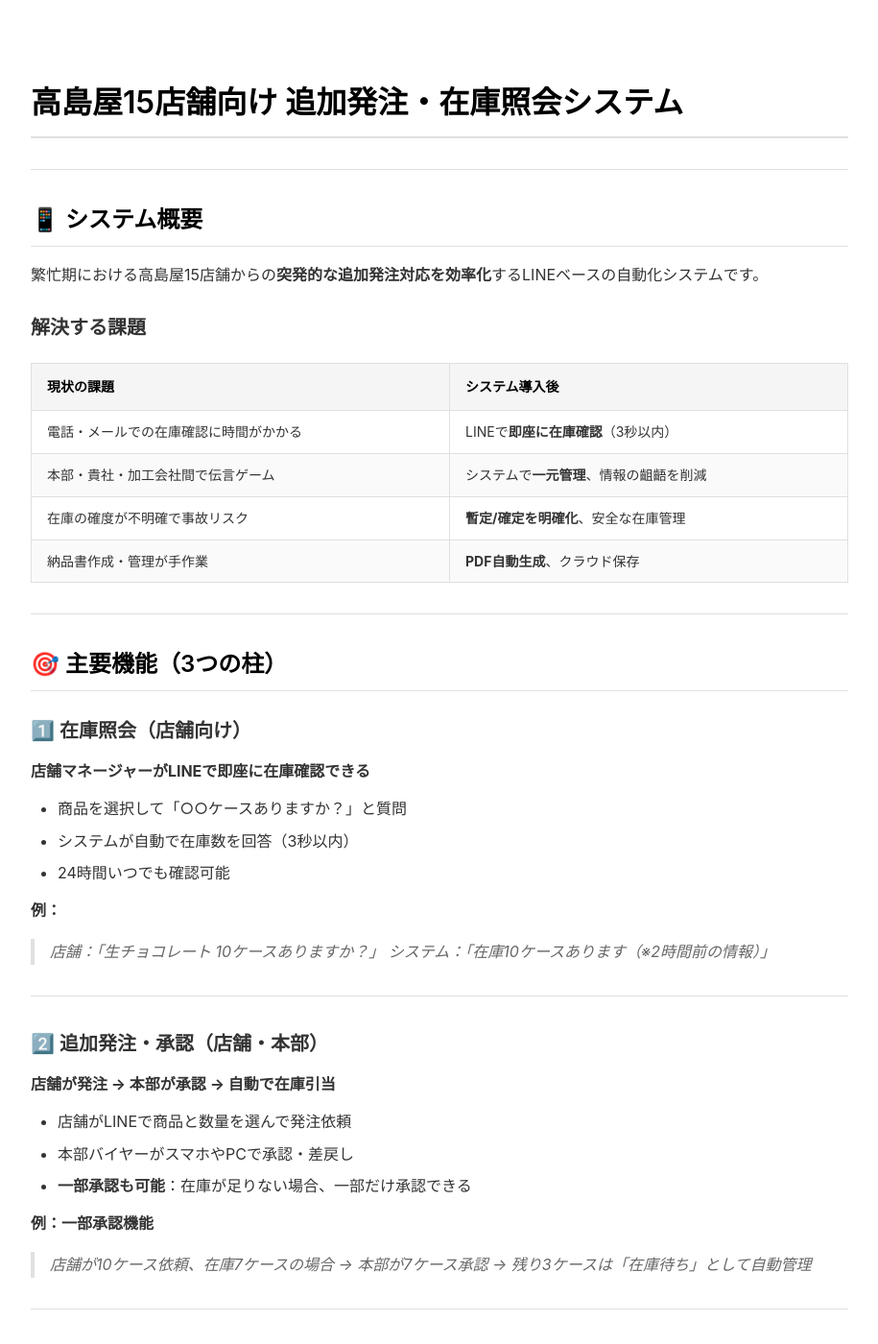
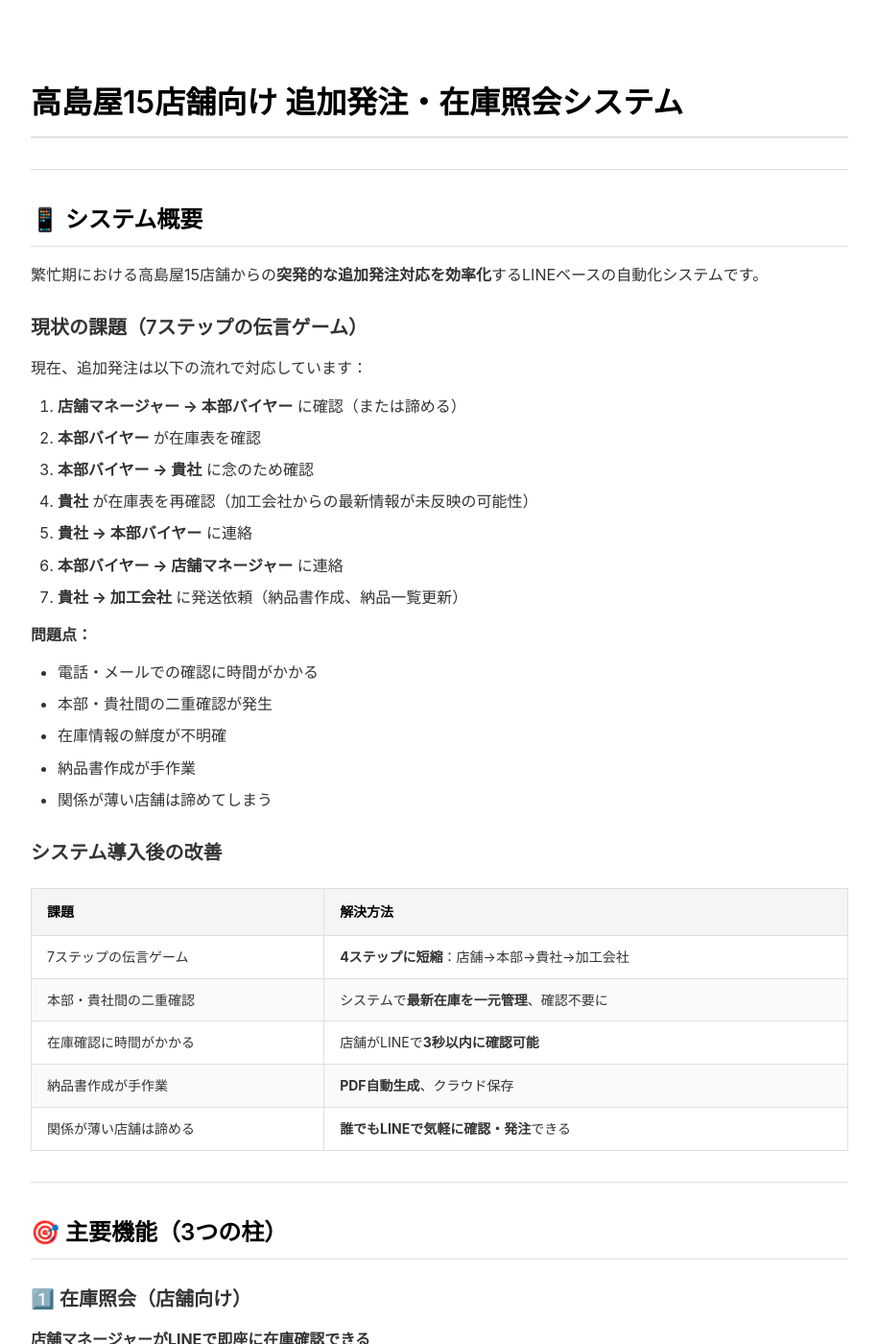
Before and after one commit to kikuchi-mizuki/zaiko, a Jekyll site: the page built from proposal.md, in a window 1280 px wide and 1400 px high. Shown: the whole window at 96% size, without its empty margins (182-1097 px from the left). Built offline with Jekyll 4.4.1, drawn with Linux system fonts in a browser that asks for light colours; some of the changed text lies outside the part shown.

Commit message:
fix: 現状7ステップの課題を明示、業務フローに貴社の役割を追加

```diff
--- a/proposal.md
+++ b/proposal.md
@@ -11,14 +11,34 @@
 
 繁忙期における高島屋15店舗からの**突発的な追加発注対応を効率化**するLINEベースの自動化システムです。
 
-### 解決する課題
+### 現状の課題（7ステップの伝言ゲーム）
 
-| 現状の課題 | システム導入後 |
-|-----------|--------------|
-| 電話・メールでの在庫確認に時間がかかる | LINEで**即座に在庫確認**（3秒以内） |
-| 本部・貴社・加工会社間で伝言ゲーム | システムで**一元管理**、情報の齟齬を削減 |
-| 在庫の確度が不明確で事故リスク | **暫定/確定を明確化**、安全な在庫管理 |
-| 納品書作成・管理が手作業 | **PDF自動生成**、クラウド保存 |
+現在、追加発注は以下の流れで対応しています：
+
+1. **店舗マネージャー → 本部バイヤー** に確認（または諦める）
+2. **本部バイヤー** が在庫表を確認
+3. **本部バイヤー → 貴社** に念のため確認
+4. **貴社** が在庫表を再確認（加工会社からの最新情報が未反映の可能性）
+5. **貴社 → 本部バイヤー** に連絡
+6. **本部バイヤー → 店舗マネージャー** に連絡
+7. **貴社 → 加工会社** に発送依頼（納品書作成、納品一覧更新）
+
+**問題点：**
+- 電話・メールでの確認に時間がかかる
+- 本部・貴社間の二重確認が発生
+- 在庫情報の鮮度が不明確
+- 納品書作成が手作業
+- 関係が薄い店舗は諦めてしまう
+
+### システム導入後の改善
+
+| 課題 | 解決方法 |
+|------|---------|
+| 7ステップの伝言ゲーム | **4ステップに短縮**：店舗→本部→貴社→加工会社 |
+| 本部・貴社間の二重確認 | システムで**最新在庫を一元管理**、確認不要に |
+| 在庫確認に時間がかかる | 店舗がLINEで**3秒以内に確認可能** |
+| 納品書作成が手作業 | **PDF自動生成**、クラウド保存 |
+| 関係が薄い店舗は諦める | **誰でもLINEで気軽に確認・発注**できる |
 
 ---
 
@@ -53,33 +73,40 @@
 
 ---
 
-### 3️⃣ 出荷依頼・納品書（加工会社）
+### 3️⃣ 最終承認・出荷依頼（貴社 → 加工会社）
 
-**承認完了 → 納品書PDF自動生成 → 加工会社に通知 → 出荷完了報告**
+**本部承認 → 貴社が最終承認 → 納品書PDF自動生成 → 加工会社に通知**
 
-- 本部承認後、納品書が自動で作成される
+- 本部承認後、貴社の管理画面に通知が届く
+- 貴社が最終承認すると、納品書が自動で作成される
 - 加工会社の管理画面に出荷依頼が届く
 - 出荷完了を報告すると、店舗に自動通知
 
-**手作業ゼロ**で納品書作成・保存・通知まで完結
+**現状のステップ⑦（貴社が納品書作成・納品一覧更新）が自動化**される
 
 ---
 
-## 🔄 業務フロー
+## 🔄 業務フロー（システム導入後）
 
 <div class="mermaid">
 flowchart TD
     A[店舗<br/>LINE] -->|① 在庫照会・発注依頼| B[本部<br/>LINE/PC]
-    B -->|② 承認・差戻し・一部承認| C[システム]
-    C -->|③ 自動で在庫引当<br/>④ 納品書PDF生成| D[加工会社<br/>管理画面]
-    D -->|⑤ 出荷依頼受領<br/>⑥ 出荷完了報告| E[完了]
+    B -->|② 承認・差戻し・一部承認| C[貴社<br/>管理画面]
+    C -->|③ 最終承認・発送依頼<br/>④ 納品書PDF自動生成| D[加工会社<br/>管理画面]
+    D -->|⑤ 出荷完了報告| E[店舗に自動通知<br/>完了]
 
     style A fill:#e1f5ff
     style B fill:#fff4e1
-    style C fill:#f0e1ff
+    style C fill:#ffe1e1
     style D fill:#e1ffe1
-    style E fill:#ffe1e1
+    style E fill:#f0e1ff
 </div>
+
+**改善ポイント：**
+- 店舗がLINEで即座に在庫確認できるため、**ステップ③④⑤の二重確認が不要**に
+- システムが最新在庫を一元管理するため、**伝言ゲームを削減**
+- 納品書が自動生成されるため、**手作業ゼロ**
+- 出荷完了が店舗に自動通知されるため、**進捗が見える化**
 
 ---
 
@@ -143,11 +170,12 @@
 
 ### このシステムで実現すること
 
-1. 店舗が**LINEで即座に在庫確認・発注**できる
-2. 本部が**スマホでも承認**できる（外出先でもOK）
-3. **在庫の確度を管理**し、事故を防ぐ
-4. **納品書を自動生成**し、手作業を削減
-5. まずは**Phase1で暫定運用**を開始、段階的に精度向上
+1. **7ステップ → 4ステップに短縮**：伝言ゲームを大幅削減
+2. 店舗が**LINEで即座に在庫確認・発注**できる（関係が薄い店舗も諦めない）
+3. **本部・貴社間の二重確認が不要**に（システムが最新在庫を一元管理）
+4. **貴社の納品書作成・納品一覧更新が自動化**される
+5. 本部が**スマホでも承認**できる（外出先でもOK）
+6. **在庫の確度を管理**し、事故を防ぐ
 
 ### 次のステップ
 
```
